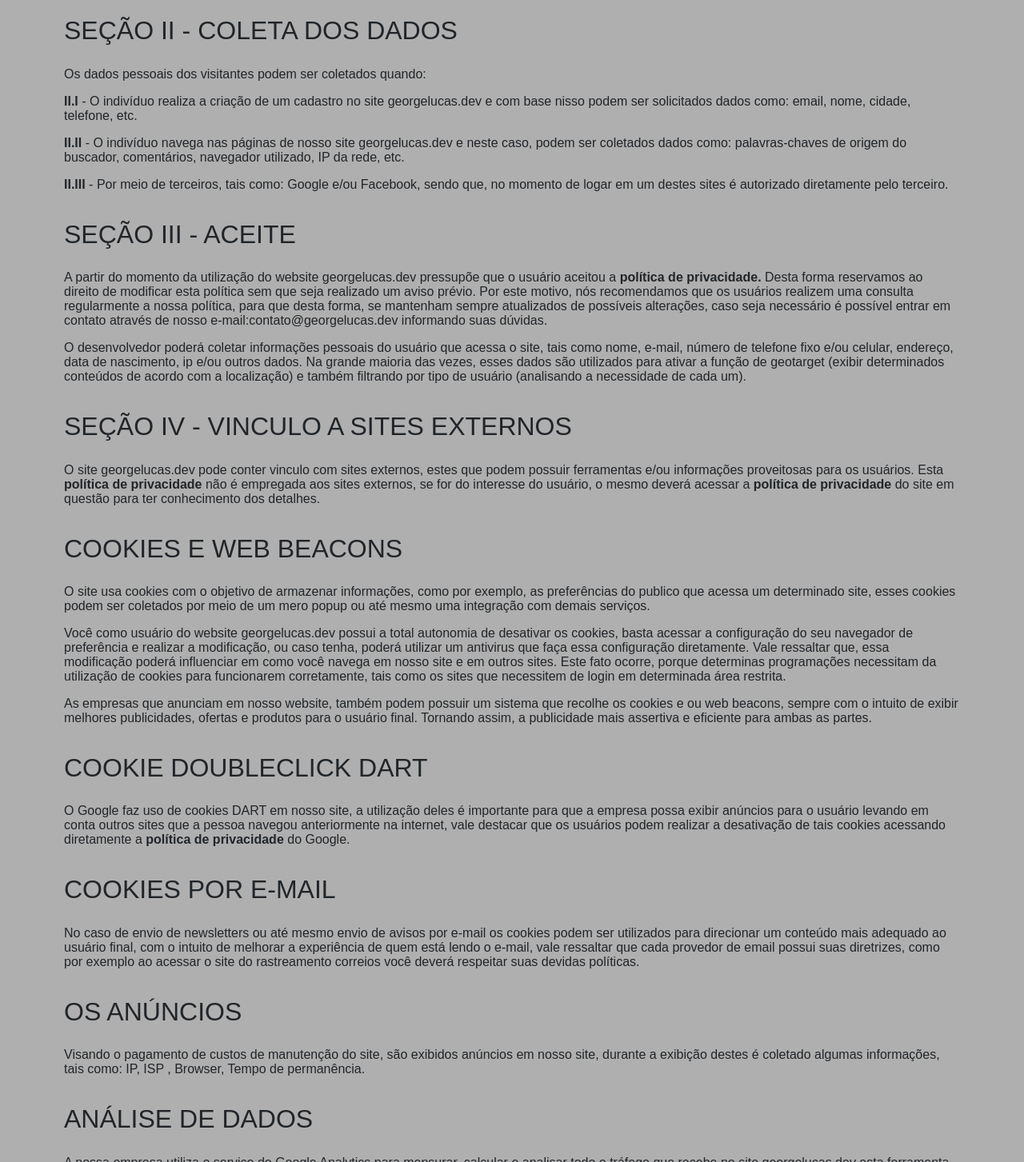
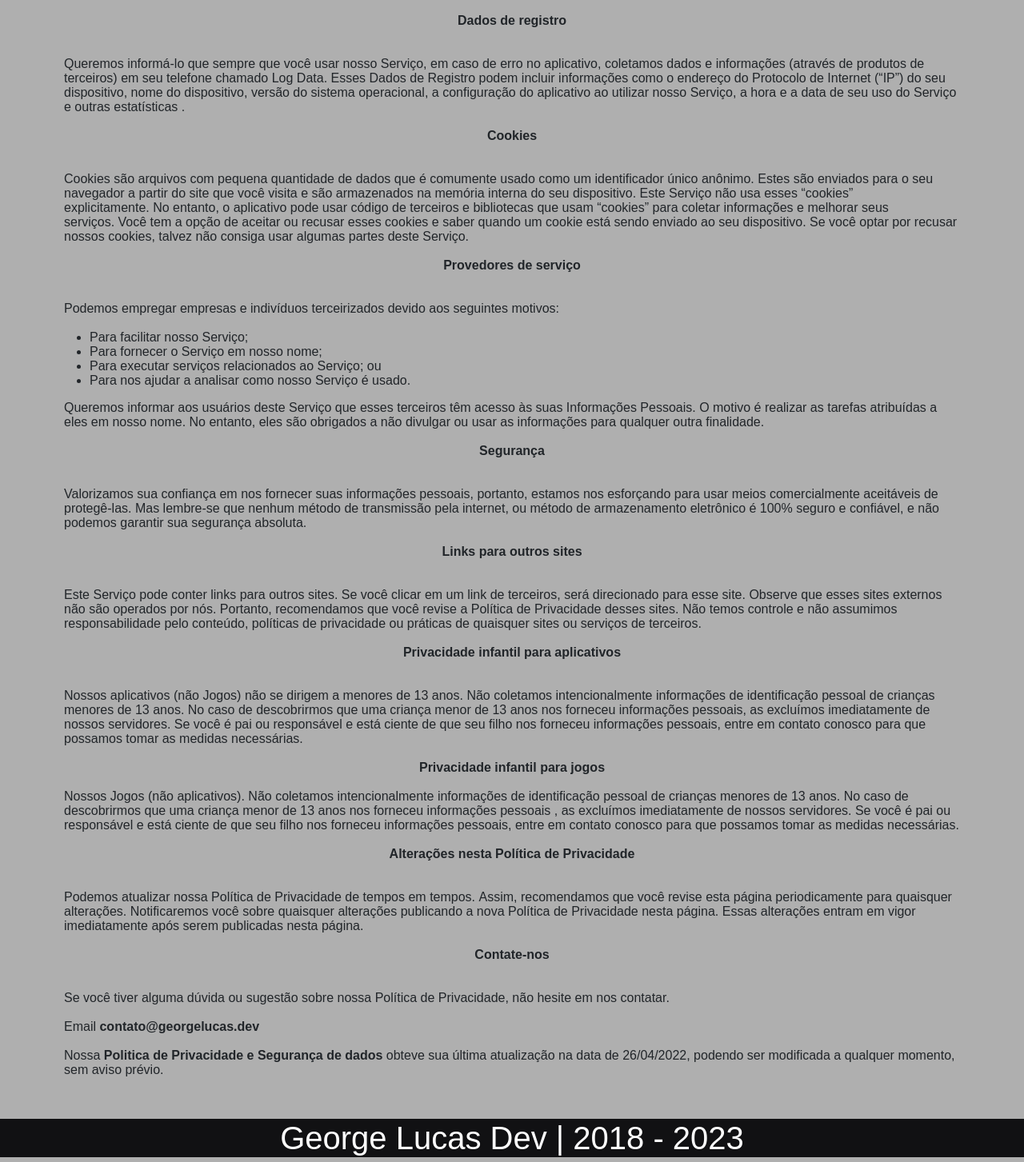
Before and after one commit to georgelucasdev/Site-em-ReactJS, a React (Create React App) app: page /politica-de-privacidade in a window 1280 px wide. Shown: the part 517-1970 px from the top of the page at 80% size. Built offline with nearby package versions, Linux system fonts and the light colour scheme.

Commit message:
modified:   src/components/Footer.js 	modified:   src/footer.module.scss 	modified:   src/index.js 	new file:   src/pages/Politica-de-privacidade/index copy.js 	modified:   src/pages/Politica-de-privacidade/index.js 	modified:   src/pages/Sobre/index.js

```diff
--- a/src/components/Footer.js
+++ b/src/components/Footer.js
@@ -1,14 +1,14 @@
 import { Nav, NavLink, NavItem, NavbarBrand, NavbarToggler, Collapse, Navbar } from 'reactstrap';
 import React from 'react';
 import 'bootstrap/dist/css/bootstrap.min.css';
-import style from '../styles/footer.module.scss'
+import style from '../footer.module.scss'
 
 
 export default function Footer() {
     return (
         <>
             <div className={style.container}>
-                <h1 className={style.h1}>George Lucas Dev</h1>
+                <h1 className={style.h1}><center>George Lucas Dev | 2018 - 2023</center></h1>
             </div>
         </>
     );
--- a/src/footer.module.scss
+++ b/src/footer.module.scss
@@ -5,6 +5,4 @@
 
 .h1{
     color: var(--branco);
-    margin-bottom: 1%;
-    padding-bottom: 1%;
 }
--- a/src/index.js
+++ b/src/index.js
@@ -3,11 +3,13 @@ import ReactDOM from 'react-dom/client';
 import App from './App';
 import Menu from './components/Menu';
 import './global.scss'
+import Footer from './components/Footer';
 
 const root = ReactDOM.createRoot(document.getElementById('root'));
 root.render(
   <React.StrictMode>
     <Menu />
     <App />
+    <Footer/>
   </React.StrictMode>
 );
--- a/src/pages/Politica-de-privacidade/index.js
+++ b/src/pages/Politica-de-privacidade/index.js
@@ -7,43 +7,88 @@ export default function Politica() {
       <div className={styles.container} >
         <div className={styles.containerHeader} >
           <section>
-            <h1>Política de Privacidade</h1>
-            <p>É importante esclarecer que dados pessoais são considerados como: todas as informações que possam ser utilizadas para identificar alguma pessoa. Estes dados, podem ser considerados sensíveis, tais como: convicção religiosa, saúde ou à vida sexual, origem racial ou étnica, opinião política, dado genético ou biométrico, filiação a sindicato ou a organização de caráter religioso, filosófico ou político.</p>
-            <br /><h2>SEÇÃO I - INFORMAÇÕES GERAIS</h2><br />
-            <p>Nesta <strong>política de privacidade</strong> será informado a maneira que ocorre o tratamento dos dados pessoais das pessoas que acessam o site georgelucas.dev informando assim, de forma transparente quais são os dados, qual o intuito da coleta e a maneira que os visitantes podem controlar ou deletar suas informações.</p>
-            <p>Este texto foi criado de acordo com a lei de Proteção de Dados Pessoais (Lei /18), o Marco Civil da Internet  (Lei 12.965 /14) e também o Regulamento da UE n. 2016/6790. Vale ressaltar que, este texto poderá sofrer alterações por conta de eventuais atualizações normativas.</p>
-            <p>Informamos que toda e qualquer informação pessoal coletada por por nosso website georgelucas.dev , será utilizada para melhorar a sua experiência ao navegar em nosso website, visando desta maneira que sua visita se torne mais vantajosa e assertiva.</p>
-            <p>A confidencialidade das informações pessoais dos usuários do site georgelucas.dev é de suma importância para nossa equipe, por este motivo, buscamos otimizar continuamente todos os processos internos, utilizando o <a href='https://politicaprivacidade.com.br/gerador-de-politica-de-privacidade-gerar-criar-online'>gerador de politica de privacidade</a> de forma clara, para mante-los em segurança e de acordo com todas as normas impostas.</p>
-            <br /><h2>SEÇÃO II - COLETA DOS DADOS</h2><br />
-            <p>Os dados pessoais dos visitantes podem ser coletados quando:</p>
-            <p><strong>II.I</strong> - O  indivíduo realiza a criação de um cadastro no site georgelucas.dev e com base nisso podem ser solicitados dados como: email, nome, cidade, telefone, etc.</p>
-            <p><strong>II.II</strong> - O indivíduo navega nas páginas de nosso site georgelucas.dev e neste caso, podem ser coletados dados como: palavras-chaves de origem do buscador, comentários, navegador utilizado, IP da rede, etc.</p>
-            <p><strong>II.III</strong> - Por meio de terceiros, tais como: Google e/ou Facebook, sendo que, no momento de logar em um destes sites é autorizado diretamente pelo terceiro.</p>
-            <br /><h2>SEÇÃO III - ACEITE</h2><br />
-            <p>A partir do momento da utilização do website georgelucas.dev pressupõe que o usuário aceitou a <strong>política de privacidade.</strong> Desta forma reservamos ao direito de modificar esta política sem que seja realizado um aviso prévio. Por este motivo, nós recomendamos que os usuários realizem uma consulta regularmente a nossa política, para que desta forma, se mantenham sempre atualizados de possíveis alterações, caso seja necessário é possível entrar em contato através de nosso e-mail:contato@georgelucas.dev informando suas dúvidas.</p>
-            <p>O desenvolvedor poderá coletar informações pessoais do usuário que acessa o site, tais como nome, e-mail, número de telefone fixo e/ou celular, endereço, data de nascimento, ip e/ou outros dados. Na grande maioria das vezes, esses dados são utilizados para ativar a função de geotarget (exibir determinados conteúdos de acordo com a localização) e também filtrando por tipo de usuário (analisando a necessidade de cada um).</p>
-            <br /><h2>SEÇÃO IV - VINCULO A SITES EXTERNOS</h2><br />
-            <p>O site georgelucas.dev pode conter vinculo com sites externos, estes que podem possuir ferramentas e/ou informações proveitosas para os usuários. Esta <strong>política de privacidade</strong> não é empregada aos sites externos, se for do interesse do usuário, o mesmo deverá acessar a <strong>política de privacidade</strong> do site em questão para ter conhecimento dos detalhes.</p>
-            <br /><h2>COOKIES E WEB BEACONS</h2><br />
-            <p>O site usa cookies com o objetivo de armazenar informações, como por exemplo, as preferências do publico que acessa um determinado site, esses cookies podem ser coletados por meio de um mero popup ou até mesmo uma integração com demais serviços.</p>
-            <p>Você como usuário do website georgelucas.dev possui a total autonomia de desativar os cookies, basta acessar a configuração do seu navegador de preferência e realizar a modificação, ou caso tenha, poderá utilizar um antivirus que faça essa configuração diretamente. Vale ressaltar que, essa modificação poderá influenciar em como você navega em nosso site e em outros sites. Este fato ocorre, porque determinas programações necessitam da utilização de cookies para funcionarem corretamente, tais como os sites que necessitem de login em determinada área restrita.</p>
-            <p>As empresas que anunciam em nosso website, também podem possuir um sistema que recolhe os cookies e ou web beacons, sempre com o intuito de exibir melhores publicidades, ofertas e produtos para o usuário final. Tornando assim, a publicidade mais assertiva e eficiente para ambas as partes.</p>
-            <br /><h2>COOKIE DOUBLECLICK DART</h2><br />
-            <p>O Google faz uso de cookies DART em nosso site, a utilização deles é importante para que a empresa possa exibir anúncios para o usuário levando em conta outros sites que a pessoa navegou anteriormente na internet, vale destacar que os usuários podem realizar a desativação de tais cookies acessando diretamente a <strong>política de privacidade</strong> do Google.</p>
-            <br /><h2>COOKIES POR E-MAIL</h2><br />
-            <p>No caso de envio de newsletters ou até mesmo envio de avisos por e-mail os cookies podem ser utilizados para direcionar um conteúdo mais adequado ao usuário final, com o intuito de melhorar a experiência de quem está lendo o e-mail, vale ressaltar que cada provedor de email possui suas diretrizes, como por exemplo ao acessar o site do <a href='http://www.avantitecnologiati.com.br'>rastreamento correios</a> você deverá respeitar suas devidas políticas.</p>
-            <br /><h2>OS ANÚNCIOS</h2><br />
-            <p>Visando o pagamento de custos de manutenção do site, são exibidos anúncios em nosso site, durante a exibição destes é coletado algumas informações, tais como: IP, ISP , Browser, Tempo de permanência.</p>
-            <br /><h2>ANÁLISE DE DADOS</h2><br />
-            <p>A nossa empresa utiliza  o serviço do Google Analytics para mensurar, calcular e analisar todo o tráfego que recebe no site georgelucas.dev esta ferramenta coleta e processa os dados de acordo com a sua própria política, partindo do pressuposto da aceitação do usuário final, a política está disponível nos links abaixo:</p>
-            <br /> <ul>
-              <li> <a href="https://google.com/intl/pt-BR/policies/privacy/partners/" >https://google.com/intl/pt-BR/policies/privacy/partners/</a></li>
-              <li> <a href="https://policies.google.com/privacy" >https://policies.google.com/privacy</a> </li>
-              <li> <a href="https://policies.google.com/terms" >https://policies.google.com/terms</a> </li>
-            </ul><br />
-            <p>Vale ressaltar que no caso do Google ou Parceiros deste, utilizarem os dados coletados, a responsabilidade é única e exclusiva destes, desta forma o site georgelucas.dev se isenta de qualquer responsabilidade por consequência do uso dos dados.</p>
-            <br /><h2>ATUALIZAÇÃO</h2><br />
-            <p>Essa <strong>politica de privacidade</strong> obteve sua última atualização na data de 26/04/2022, podendo ser modificada a qualquer momento, sem aviso prévio.</p>
+            <br/>
+            <h1><strong><center>Política de Privacidade</center></strong></h1>
+            <br/>
+               Esta página é usada para informar os visitantes do site e usuários de aplicativos móveis em relação às nossas políticas com a coleta, uso e divulgação de Informações Pessoais se alguém decidir usar nosso Serviço.
+
+              Se você optar por usar nosso Serviço, concorda com a coleta e uso de informações em relação a esta política. As Informações Pessoais que coletamos são usadas para fornecer e melhorar o Serviço. Não usaremos ou compartilharemos suas informações com ninguém, exceto conforme descrito nesta Política de Privacidade.
+
+              Os termos usados nesta Política de Privacidade têm os mesmos significados que em nossos Termos e Condições, que podem ser acessados no George Lucas Dev, a menos que definido de outra forma nesta Política de Privacidade.
+              <br/>
+              <br/>
+              <strong><center>Coleta e uso de informações</center></strong>
+              <br/>
+              <br/>
+              Para uma melhor experiência, ao usar nosso Serviço, podemos exigir que você nos forneça certas informações de identificação pessoal. As informações que solicitamos serão retidas por nós e usadas conforme descrito nesta política de privacidade.
+
+              O aplicativo usa serviços de terceiros que podem coletar informações usadas para identificá-lo.
+
+              Links para políticas de privacidade de provedores de serviços terceirizados usados por nossos aplicativos:
+              <br/>
+              <br/>
+              <ul>
+                <li><a href="https://www.google.com/policies/privacy/" target="_blank" rel="noreferrer noopener">Serviços do Google Play</a></li>
+                <li><a href="https://support.google.com/admob/answer/6128543?hl=en" target="_blank" rel="noreferrer noopener">AdMob</a></li>
+                <li><a href="https://unity3d.com/legal/privacy-policy" target="_blank" rel="noreferrer noopener">Anúncios unitários</a></li>
+                <li><a href="https://play.google.com/about/developer-distribution-agreement.html" target="_blank" rel="noreferrer noopener">Contrato de distribuição do desenvolvedor do Google</a></li>
+              </ul>
+              *A interface Unity Ads apresenta aos jogadores uma política de privacidade e um diálogo para desativar a segmentação personalizada de anúncios.
+              <br/> <br/>
+            <strong><center>Dados de registro</center></strong>
+            <br/> <br/>
+
+            Queremos informá-lo que sempre que você usar nosso Serviço, em caso de erro no aplicativo, coletamos dados e informações (através de produtos de terceiros) em seu telefone chamado Log Data. Esses Dados de Registro podem incluir informações como o endereço do Protocolo de Internet (“IP”) do seu dispositivo, nome do dispositivo, versão do sistema operacional, a configuração do aplicativo ao utilizar nosso Serviço, a hora e a data de seu uso do Serviço e outras estatísticas .
+            <br/> <br/>
+            <strong><center>Cookies</center></strong>
+            <br/> <br/>
+          Cookies são arquivos com pequena quantidade de dados que é comumente usado como um identificador único anônimo. Estes são enviados para o seu navegador a partir do site que você visita e são armazenados na memória interna do seu dispositivo.
+
+          Este Serviço não usa esses “cookies” explicitamente. No entanto, o aplicativo pode usar código de terceiros e bibliotecas que usam “cookies” para coletar informações e melhorar seus serviços. Você tem a opção de aceitar ou recusar esses cookies e saber quando um cookie está sendo enviado ao seu dispositivo. Se você optar por recusar nossos cookies, talvez não consiga usar algumas partes deste Serviço.
+          <br/> <br/>
+          <strong><center>Provedores de serviço</center></strong>
+          <br/> <br/>
+          Podemos empregar empresas e indivíduos terceirizados devido aos seguintes motivos:
+          <br/> <br/>
+            <ul>
+              <li>Para facilitar nosso Serviço;</li>
+              <li>Para fornecer o Serviço em nosso nome;</li>
+              <li>Para executar serviços relacionados ao Serviço; ou</li>
+              <li>Para nos ajudar a analisar como nosso Serviço é usado.</li>
+            </ul>
+          Queremos informar aos usuários deste Serviço que esses terceiros têm acesso às suas Informações Pessoais. O motivo é realizar as tarefas atribuídas a eles em nosso nome. No entanto, eles são obrigados a não divulgar ou usar as informações para qualquer outra finalidade.
+          <br/> <br/>
+          <strong><center>Segurança</center></strong>
+          <br/> <br/>
+          Valorizamos sua confiança em nos fornecer suas informações pessoais, portanto, estamos nos esforçando para usar meios comercialmente aceitáveis de protegê-las. Mas lembre-se que nenhum método de transmissão pela internet, ou método de armazenamento eletrônico é 100% seguro e confiável, e não podemos garantir sua segurança absoluta.
+          <br/> <br/>
+          <strong><center>Links para outros sites</center></strong>
+          <br/> <br/>
+          Este Serviço pode conter links para outros sites. Se você clicar em um link de terceiros, será direcionado para esse site. Observe que esses sites externos não são operados por nós. Portanto, recomendamos que você revise a Política de Privacidade desses sites. Não temos controle e não assumimos responsabilidade pelo conteúdo, políticas de privacidade ou práticas de quaisquer sites ou serviços de terceiros.
+          <br/> <br/>
+          <strong><center>Privacidade infantil para aplicativos</center></strong>
+          <br/> <br/>
+          Nossos aplicativos (não Jogos) não se dirigem a menores de 13 anos. Não coletamos intencionalmente informações de identificação pessoal de crianças menores de 13 anos. No caso de descobrirmos que uma criança menor de 13 anos nos forneceu informações pessoais, as excluímos imediatamente de nossos servidores. Se você é pai ou responsável e está ciente de que seu filho nos forneceu informações pessoais, entre em contato conosco para que possamos tomar as medidas necessárias.
+          <br/> <br/>
+          <strong><center>Privacidade infantil para jogos</center></strong>
+          <br/>
+          Nossos Jogos (não aplicativos). Não coletamos intencionalmente informações de identificação pessoal de crianças
+           menores de 13 anos. No caso de descobrirmos que uma criança menor de 13 anos nos forneceu informações pessoais
+           , as excluímos imediatamente de nossos servidores. Se você é pai ou responsável e está ciente de que seu filho
+            nos forneceu informações pessoais, entre em contato conosco para que possamos tomar as medidas necessárias.
+          <br/> <br/>
+          <strong><center>Alterações nesta Política de Privacidade</center></strong>
+          <br/> <br/>
+          Podemos atualizar nossa Política de Privacidade de tempos em tempos. Assim, recomendamos que você revise esta página periodicamente para quaisquer alterações. Notificaremos você sobre quaisquer alterações publicando a nova Política de Privacidade nesta página. Essas alterações entram em vigor imediatamente após serem publicadas nesta página.
+          <br/> <br/>
+          <strong><center>Contate-nos</center></strong>
+          <br/> <br/>
+          Se você tiver alguma dúvida ou sugestão sobre nossa Política de Privacidade, não hesite em nos contatar.
+          <br/> <br/>
+          Email <strong>contato@georgelucas.dev</strong>
+          <br/> <br/>
+          <p>Nossa <strong>Politica de Privacidade e Segurança de dados</strong> obteve sua última atualização na data de 26/04/2022, podendo ser modificada a qualquer momento, sem aviso prévio.</p>
+          <br/> <br/>
           </section>
         </div>
       </div>
--- a/src/pages/Sobre/index.js
+++ b/src/pages/Sobre/index.js
@@ -1,6 +1,5 @@
 import styles from './styles.module.scss';
-
-import { FaInstagram, FaLinkedin, FaFacebook, FaTwitter, FaReact, FaNode, FaWhatsapp } from 'react-icons/fa';
+import { FaInstagram, FaLinkedin, FaFacebook, FaTwitter, FaReact, FaNode, } from 'react-icons/fa';
 import { SiNextdotjs } from 'react-icons/si';
 
 export default function Sobre() {
@@ -9,27 +8,30 @@ export default function Sobre() {
         <main className={styles.container} >
           <div className={styles.containerHeader} >
             <section>
-              <h1>George Lucas</h1>
+              <h1><center>George Lucas</center></h1>
               <p>
-                Criador de aplicativos, ingressando nesta nova área de criação de website
-                com vários anos no mercado, cheio de vontade e determinação para desempenhar o melhor
-                para todos, aprendendo um framework excelente NextJS estou começando a ter resultados
-                empolgantes com esta nova estrutura de desenvolvimento web front-end que por sua
-                vez e baseado em ReactJS, hoje este website que vos esta usando para ler este
-                meu comentário foi feito em NextJS com CMS online.
+                <center>
+              Em constante evolução em desenvolvimento web para front end; focado em criar novas experiências
+               para o usuário com as tecnologias e frameworks mais utilizadas do mercado :
+               ReactJS, NextJS, Typescript, NodeJS em combinação com banco de dados em servidor.
+               De caráter honesto, busca o estímulo, organização, compartilhamento de conhecimento e o
+                contínuo desenvolvimento pessoal e profissional do grupo de trabalho.
+                </center>
               </p>
               <br />
               <br />
+              <center>
               <section>
                 <a><FaNode size={40} /></a>
                 <a><FaReact size={40} /></a>
                 <a><SiNextdotjs size={40} /></a>
               </section>
+              </center>
               <br />
               <br />
+              <center>
+              <p>Quer conversar? essas são minhas redes sociais.</p>
               <br />
-              <br />
-              <p>Quer conversar? essas são minhas redes sociais.</p>
               <a href="https://www.facebook.com/Lucasc4nd1d0">
                 <FaFacebook size={40} />
               </a>
@@ -42,6 +44,7 @@ export default function Sobre() {
               <a href="https://twitter.com/LucasC4ndid0">
                 <FaTwitter size={40} />
               </a>
+              </center>
             </section>
           </div>
         </main>
```
Also changed, not shown: src/pages/Politica-de-privacidade/index copy.js (added, +52 -0 lines).
